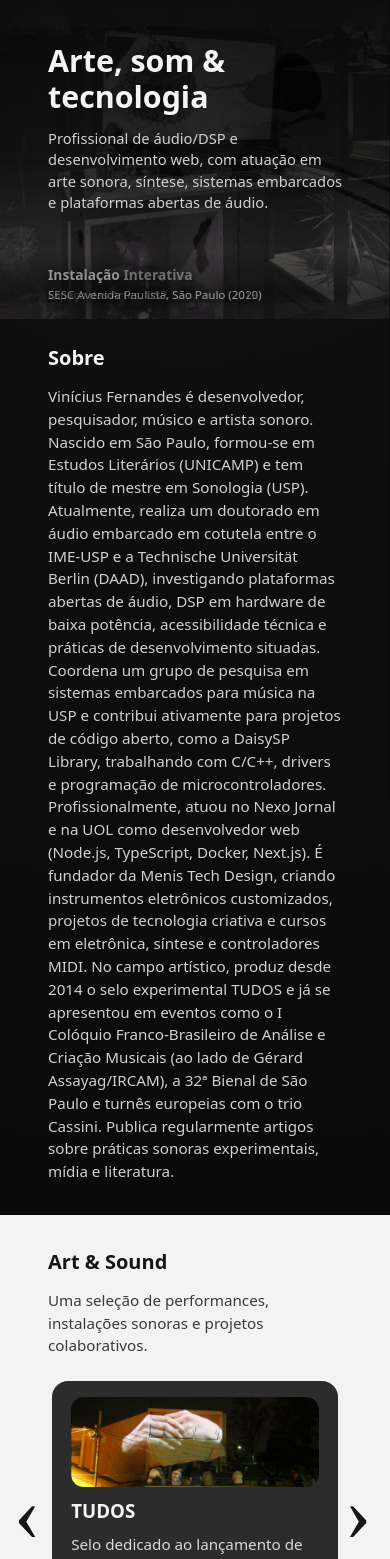
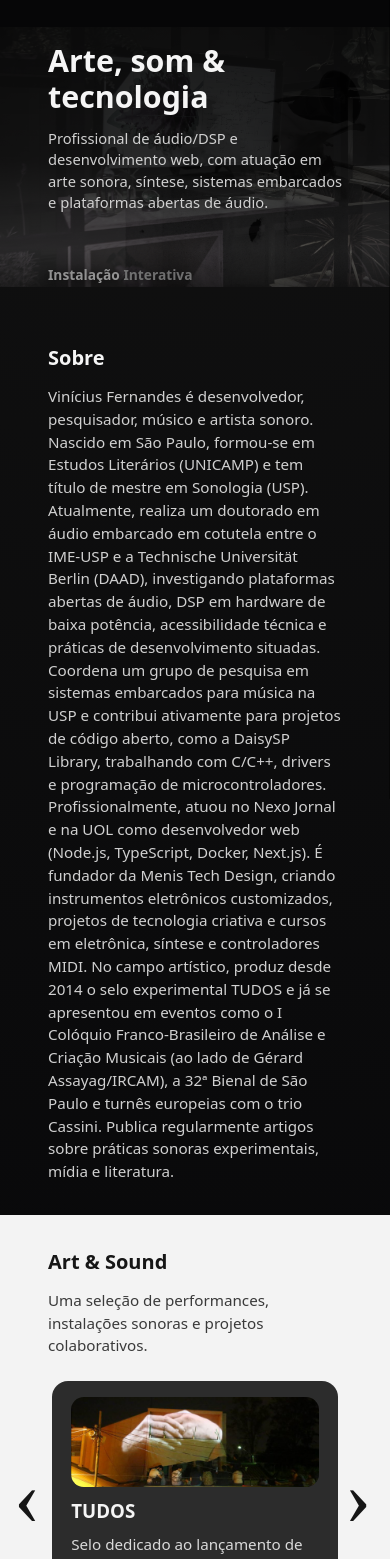
Before and after one commit to viniciusfersil123/vinicius-portfolio, a React (Vite) app: page / in a window 390 px wide. Shown: the part 45-1604 px from the top of the page. Built offline with nearby package versions, Linux system fonts and the light colour scheme; grey boxes are pictures that could not be loaded.

Commit message:
refactor css

```diff
--- a/src/App.css
+++ b/src/App.css
@@ -16,6 +16,24 @@
 
   /* velocidade do carrossel do detail (pode ajustar) */
   --detail-speed: 40s;
+
+  /* ajuste fino horizontal da imagem em .highlight-media */
+  --highlight-media-offset-x: 0px;
+
+  /* ajuste fino vertical da imagem em .highlight-media (use valores como 0px, 8px, -8px) */
+  --highlight-media-offset-y: -60%;
+}
+
+@media (max-width: 900px) {
+  :root {
+    --highlight-media-offset-x: 0%;
+  }
+}
+
+@media (max-width: 600px) {
+  :root {
+    --highlight-media-offset-x: 40%;
+  }
 }
 
 /* compensar header fixo sem JS */
@@ -46,8 +64,10 @@ body {
   min-height: var(--header-height);
   padding: 1rem 3rem;
   box-sizing: border-box;
+}
 
 @media (max-width: 900px) {
+  .navbar {
     padding: 1rem 2rem;
   }
 }
@@ -183,10 +203,11 @@ body {
   font-size: 1rem;
   padding: 0.85rem 0;
   cursor: pointer;
+}
 
-  ::focus, ::focus-visible {
+.mobile-menu-nav button:focus,
+.mobile-menu-nav button:focus-visible {
   outline: none;
-  }
 }
 
 .mobile-menu-nav button:hover {
@@ -264,6 +285,7 @@ body {
   position: absolute;
   inset: 0;
   z-index: 0;
+  overflow: hidden;
 }
 
 .hero-highlights-wrapper::before {
@@ -297,21 +319,25 @@ body {
   );
 }
 
+.highlight-media {
+  overflow: hidden;
+}
+
 .highlight-media img {
   width: 100%;
   height: 330px;
   object-fit: cover;
+  object-position:
+    calc(50% + var(--highlight-media-offset-x))
+    calc(100% + var(--highlight-media-offset-y));
   display: block;
   filter: grayscale(90%) contrast(105%) brightness(85%);
   transition:
     filter 0.4s ease,
-    transform 0.6s ease;
+    object-position 0.6s ease;
 }
 
-/* .highlight-card:hover .highlight-media img {
-  filter: grayscale(20%) contrast(105%) brightness(95%);
-  transform: scale(1.03);
-} */
+
 
 .highlight-overlay {
   position: absolute;
@@ -330,12 +356,16 @@ body {
   );
   color: #fff;
   gap: 0.75rem;
+}
 
 @media (max-width: 900px) {
+  .highlight-overlay {
     padding: 1rem 5rem;
+  }
 }
 
 @media (max-width: 600px) {
+  .highlight-overlay {
     padding: 1rem 3rem;
   }
 }
@@ -373,18 +403,21 @@ body {
 .hero-text {
   position: relative;
   z-index: 1;
-  /* max-width: 50%; */
   padding: 1rem 0 0 10rem;
   display: flex;
   flex-direction: column;
   justify-content: start;
   margin-right: 2.5rem;
+}
 
 @media (max-width: 900px) {
+  .hero-text {
     padding: 1rem 0 0 5rem;
+  }
 }
 
 @media (max-width: 600px) {
+  .hero-text {
     padding: 1rem 0 0 3rem;
   }
 }
@@ -481,13 +514,16 @@ body {
   padding: 1.3rem 10rem 3rem;
   background: var(--section-bg);
   color: var(--section-text);
-  /* max-width: 1000px; */
+}
 
 @media (max-width: 900px) {
+  .section {
     padding: 2rem 5rem;
+  }
 }
 
 @media (max-width: 600px) {
+  .section {
     padding: 2rem 3rem;
   }
 }
@@ -532,8 +568,10 @@ body {
   color: currentColor;
   text-decoration: none;
   transition: transform 0.2s ease;
+}
 
 @media (max-width: 600px) {
+  .contact-links a {
     width: 2rem;
     height: 2rem;
   }
@@ -574,57 +612,44 @@ body {
   overflow: hidden;
 }
 
-/* título permanece visível (não é cortado) */
 .card h3,
 .card h4 {
   margin: 0 0 0.5rem 0;
   flex: 0 0 auto;
 }
 
-/* padroniza thumbs dos cards */
 .card .card-thumb {
   width: 100%;
-  height: 120px; /* altura padrão para thumbs no card grande */
+  height: 120px;
   overflow: hidden;
   border-radius: 0.8rem;
   margin-bottom: 0.75rem;
   flex: 0 0 auto;
 }
 
-/* thumb para cards pequenos (carrossel) */
 .card.small .card-thumb {
-  height: 90px; /* altura reduzida para variação small */
+  height: 90px;
   margin-bottom: 0.6rem;
 }
 
-/* garante que a imagem ocupe totalmente e seja recortada de forma consistente */
 .card .card-thumb img {
   width: 100%;
   height: 100%;
-  object-fit: cover; /* força corte centralizado mantendo proporção */
+  object-fit: cover;
   display: block;
 }
 
-/* opcional: força altura total dos cards para padronizar layout */
 .card {
   padding: 1.2rem;
   border-radius: 1rem;
   background: var(--section-card-bg);
   color: var(--section-card-text);
-  height: 220px; /* altura fixa para padronizar; ajustável */
+  height: 220px;
   display: flex;
   flex-direction: column;
   overflow: hidden;
 }
 
-/* garantir layout consistente e clippagem do texto */
-.card {
-  display: flex;
-  flex-direction: column;
-  overflow: hidden;
-}
-
-/* corpo do card ocupa o resto e é clippado */
 .card .card-text {
   margin: 0;
   color: var(--section-card-muted);
@@ -634,79 +659,36 @@ body {
   line-height: 1.45;
 }
 
-/* variante pequena (carrossel) */
 .card.small {
   min-width: 240px;
-  height: 240px; /* ajuste para carrossel compacto */
+  height: 240px;
   padding: 1rem;
+  min-width: 0;
+  flex-shrink: 1;
+  padding: 1rem 1.2rem;
+}
+
+@media (max-width: 900px) {
+  .card.small {
+    margin: 0 0.5rem;
+  }
+}
+
+@media (max-width: 600px) {
+  .card.small {
+    margin: 0;
+  }
 }
 
 .footer {
-  padding: 1rem 3rem 1rem;
+  padding: 1rem 3rem;
   border-top: 1px solid rgba(255, 255, 255, 0.1);
   font-size: 0.8rem;
   color: #aaa;
   text-align: center;
 }
 
-.hero-photo {
-  display: flex;
-  justify-content: center;
-  align-items: center;
-}
-
-.hero-photo img {
-  width: 100%;
-  max-width: 370px;
-  aspect-ratio: 4 / 5; /* força um retrato elegante */
-  object-fit: cover; /* recorte bonito */
-  border-radius: 1.2rem;
-  border: 1px solid rgba(255, 255, 255, 0.1);
-  box-shadow: 0 0 32px rgba(0, 0, 0, 0.45);
-
-  /* FILTRO estiloso */
-  filter: grayscale(100%) contrast(110%) brightness(90%);
-  transition: filter 0.4s ease;
-}
-
-/* Efeito hover elegante */
-.hero-photo img:hover {
-  filter: grayscale(20%) contrast(105%);
-}
-
 /* --- CARROSSEL INFINITO (home) --- */
-.carousel {
-  width: 100%;
-  overflow: hidden;
-  margin-top: 1.5rem;
-}
-.carousel-track {
-  display: flex;
-  gap: 1.5rem;
-  width: max-content;
-
-  /* animação infinita */
-  animation: scroll 25s linear infinite;
-}
-@keyframes scroll {
-  from {
-    transform: translateX(0);
-  }
-  to {
-    transform: translateX(-50%);
-  }
-}
-
-/* --- CARROSSEL COM SETAS (home) --- */
-
-.carousel-wrapper {
-  position: relative;
-  width: 100%;
-  margin-top: 1.5rem;
-  display: flex;
-  align-items: center;
-}
-
 .carousel {
   display: flex;
   gap: 1.5rem;
@@ -720,7 +702,17 @@ body {
   display: none; /* Chrome, Safari */
 }
 
-.carousel-btn {
+/* Wrapper com setas */
+.carousel-wrapper {
+  position: relative;
+  width: 100%;
+  margin-top: 1.5rem;
+  display: flex;
+  align-items: center;
+}
+
+/* Cards pequenos do carrossel */
+.carousel-wrapper .carousel-btn {
   position: absolute;
   z-index: 5;
   top: 50%;
@@ -739,33 +731,17 @@ body {
     transform 0.2s;
 }
 
-.carousel-btn:hover {
+.carousel-wrapper .carousel-btn:hover {
   background: rgba(255, 255, 255, 0.15);
   transform: translateY(-50%) scale(1.08);
 }
 
-/* posição das setas */
-.carousel-btn.left {
+.carousel-wrapper .carousel-btn.left {
   left: 0;
 }
 
-.carousel-btn.right {
+.carousel-wrapper .carousel-btn.right {
   right: 0;
-}
-
-/* Cards pequenos do carrossel */
-.card.small {
-  min-width: 0;
-  flex-shrink: 1;
-  padding: 1rem 1.2rem;
-
-  @media (max-width: 900px) {
-    margin: 0 0.5rem;
-  }
-
-  @media (max-width: 600px) {
-    margin: 0;
-  }
 }
 
 /* Carrossel da home (react-slick) */
@@ -937,15 +913,24 @@ body {
 .detail-embeds {
   margin-top: 1.5rem;
 }
+
 .detail-embeds-title {
   font-size: 1.25rem;
   margin: 0 0 0.75rem 0;
 }
+
 .detail-embeds-grid {
   display: grid;
   grid-template-columns: repeat(auto-fill, minmax(280px, 1fr));
   gap: 0.75rem;
 }
+
+.detail-embeds-grid {
+  display: grid;
+  grid-template-columns: repeat(auto-fill, minmax(280px, 1fr));
+  gap: 0.75rem;
+}
+
 .embed-card {
   background: rgba(255, 255, 255, 0.05);
   border: 1px solid rgba(255, 255, 255, 0.09);
--- a/src/index.css
+++ b/src/index.css
@@ -1,61 +1,20 @@
-:root {
-  font-family: system-ui, Avenir, Helvetica, Arial, sans-serif;
-  line-height: 1.5;
-  font-weight: 400;
-
-  color-scheme: light dark;
-  color: rgba(255, 255, 255, 0.87);
-  background-color: #242424;
-
-  font-synthesis: none;
-  text-rendering: optimizeLegibility;
-  -webkit-font-smoothing: antialiased;
-  -moz-osx-font-smoothing: grayscale;
+/* Global resets and base styles */
+* {
+  box-sizing: border-box;
 }
 
+html,
 body {
   margin: 0;
-  display: flex;
-  place-items: center;
-  min-width: 320px;
-  min-height: 100vh;
+  padding: 0;
 }
 
-h1 {
-  font-size: 3.2em;
-  line-height: 1.1;
-}
-
-h2,h1,
+h1,
+h2,
+h3,
+h4,
+h5,
+h6,
 p {
   margin: 0;
 }
-
-button {
-  border-radius: 8px;
-  border: 1px solid transparent;
-  padding: 0.6em 1.2em;
-  font-size: 1em;
-  font-weight: 500;
-  font-family: inherit;
-  background-color: #1a1a1a;
-  cursor: pointer;
-  transition: border-color 0.25s;
-}
-button:hover {
-  border-color: #646cff;
-}
-button:focus,
-button:focus-visible {
-  outline: 4px auto -webkit-focus-ring-color;
-}
-
-@media (prefers-color-scheme: light) {
-  :root {
-    color: #213547;
-    background-color: #ffffff;
-  }
-  button {
-    background-color: #f9f9f9;
-  }
-}
```
Also changed, not shown: public/mobile_1.jpg, public/teaser_1.jpg. Lines whose indentation alone changed are shown as unchanged.
